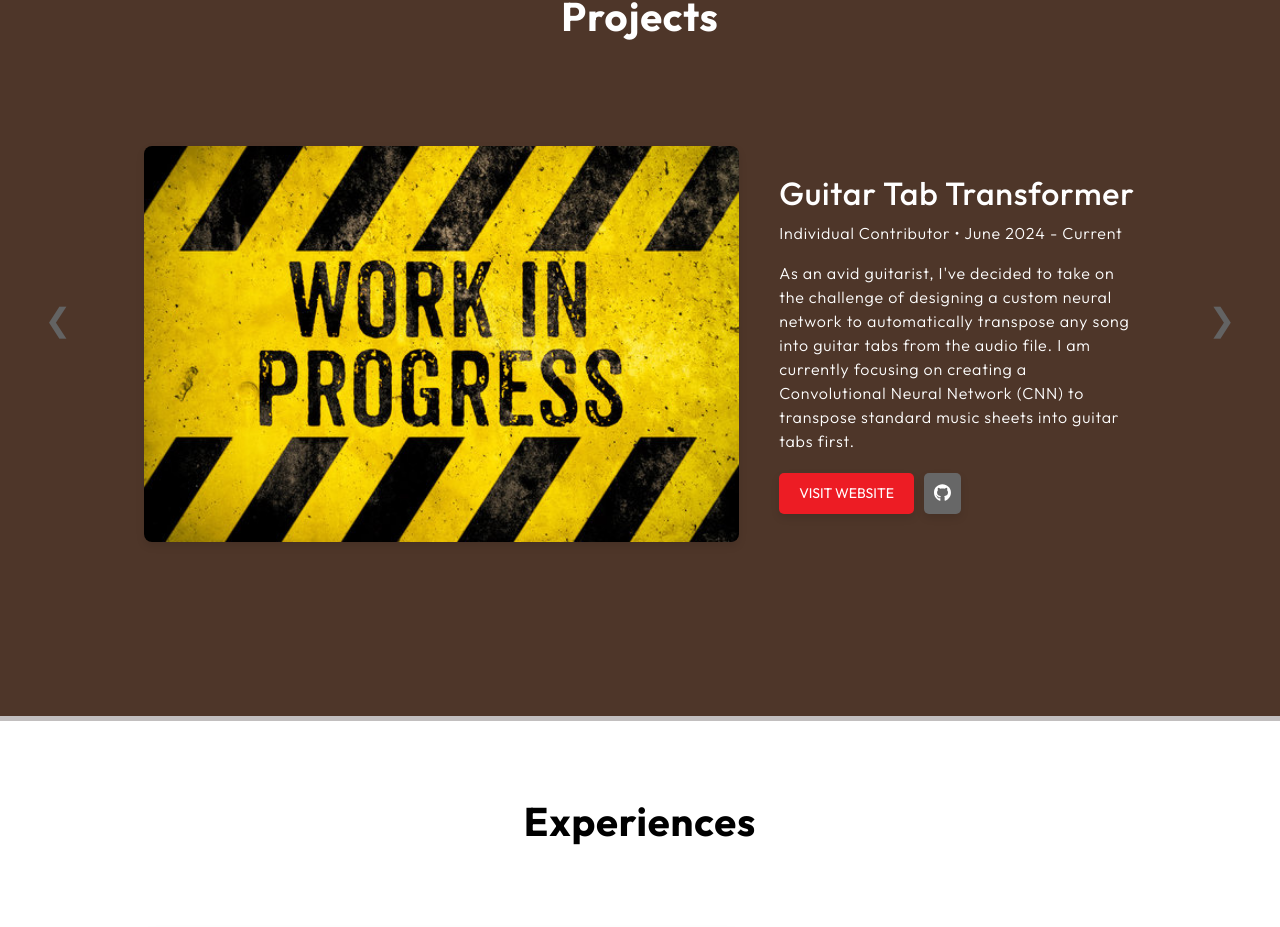
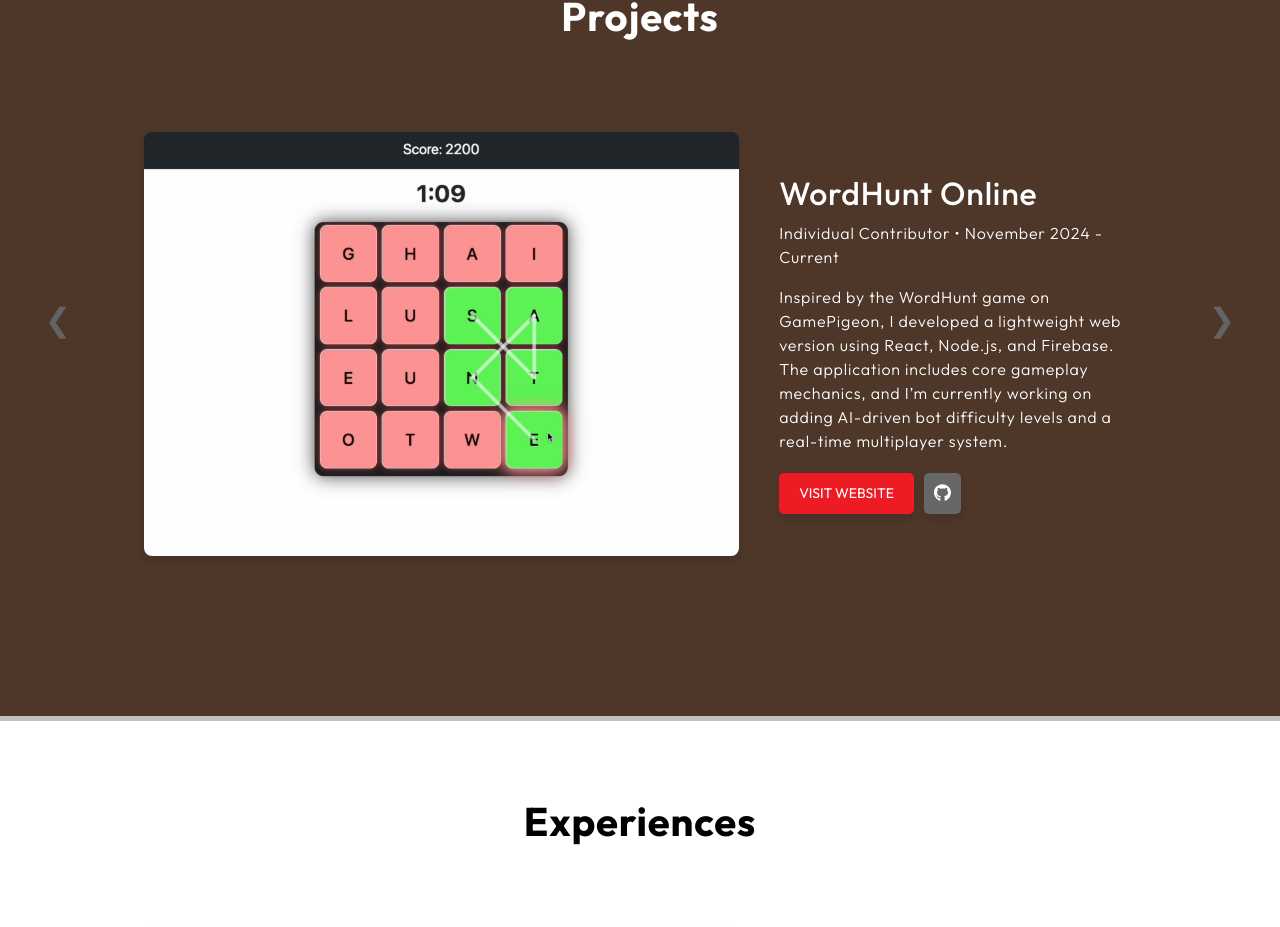
Before and after one commit to austinliu05/my-web-portfolio, a React (Create React App) app: page / in a window 1280 px wide. Shown: the part 1694-2621 px from the top of the page. Built offline with nearby package versions, Linux system fonts and the light colour scheme.

Commit message:
Added new project

```diff
--- a/src/components/projects/projects_section.tsx
+++ b/src/components/projects/projects_section.tsx
@@ -2,14 +2,24 @@ import React from 'react';
 import Slideshow from '../slideshow'
 
 const projectItems = [
+  {
+    title: "WordHunt Online",
+    role: "Individual Contributor",
+    date: "November 2024 - Current",
+    description: "Inspired by the WordHunt game on GamePigeon, I developed a lightweight web version using React, Node.js, and Firebase. The application includes core gameplay mechanics, and I’m currently working on adding AI-driven bot difficulty levels and a real-time multiplayer system.",
+    imageURL: "projects/wordhunt-online.png",
+    websiteURL: "https://wordhunt-online.vercel.app/",
+    videoURL: "",
+    githubURL: "https://github.com/austinliu05/wordhunt-online"
+  },
   {
     title: "Guitar Tab Transformer",
     role: "Individual Contributor",
     date: "June 2024 - Current",
     description: "As an avid guitarist, I've decided to take on the challenge of designing a custom neural network to automatically transpose any song into guitar tabs from the audio file. I am currently focusing on creating a Convolutional Neural Network (CNN) to transpose standard music sheets into guitar tabs first.",
     imageURL: "projects/work-in-progress.jpg",
-      websiteURL:"https://guitar-tab-transformer.vercel.app/",
-      videoURL:"",
+    websiteURL: "https://guitar-tab-transformer.vercel.app/",
+    videoURL: "",
     githubURL: "https://github.com/austinliu05/guitar-tab-transformer"
   },
   {
@@ -18,8 +28,8 @@ const projectItems = [
     date: "January 2024 - May 2024",
     description: "A web application that streamlines the search for dining hall meals. The web scraping functionality leverages AWS Lambda, and uploads information to a AWS RDS instance, which is has been optimized with a cron job to lower monthly costs. The project employs Jest and Pytest within GitHub Actions for automated testing and deployment.",
     imageURL: "projects/findmyfood-architecture.png",
-      websiteURL:"https://brownfood.netlify.app/",
-      videoURL:"https://www.youtube.com/watch?v=th3U7XPuVUM",
+    websiteURL: "https://brownfood.netlify.app/",
+    videoURL: "https://www.youtube.com/watch?v=th3U7XPuVUM",
     githubURL: "https://github.com/austinliu05/Brown-Dining"
   },
   {
@@ -28,8 +38,8 @@ const projectItems = [
     date: "November 2023 - January 2024",
     description: "Connect4 game featuring a player vs. AI mode where the AI's gameplay is powered with a custom minimax algorithm and an estimateValue function. The project was developed using Python and deployed with a React/Flask tech stack. Google Firebase was used to track total Wins/Losses/Draws.",
     imageURL: "projects/connect4-minimax.webp",
-      websiteURL:"https://austin-connect4.netlify.app/",
-      videoURL:"",
+    websiteURL: "https://austin-connect4.netlify.app/",
+    videoURL: "",
     githubURL: "https://github.com/austinliu05/Connect4-Source-Code"
   },
   {
@@ -38,8 +48,8 @@ const projectItems = [
     date: "August 2021 - May 2023",
     description: "Acquired fundamental expertise in ROS via UPenn's F1tenth Course, mastering Reactive Methods like Wall Following, Follow the Gap, and PID Controller. Initially implemented these techniques in a simulator, then progressed to real F1tenth vehicles. Subsequently developed the 'Phantom Traffic Jam Prevention Project' for an undergraduate research competition, aimed at alleviating road congestion by applying the learned concepts.",
     imageURL: "projects/unt-poster.png",
-    websiteURL:"",
-    videoURL:"",
+    websiteURL: "",
+    videoURL: "",
     githubURL: ""
   },
 ];
@@ -50,7 +60,7 @@ const ProjectsSection: React.FC = () => {
       <div className='container'>
         <h1>Projects</h1>
       </div>
-      <Slideshow items={projectItems}/>
+      <Slideshow items={projectItems} />
     </section>
   );
 };
```
Also changed, not shown: public/assets/projects/wordhunt-online.png (added). Lines whose indentation alone changed are shown as unchanged.
